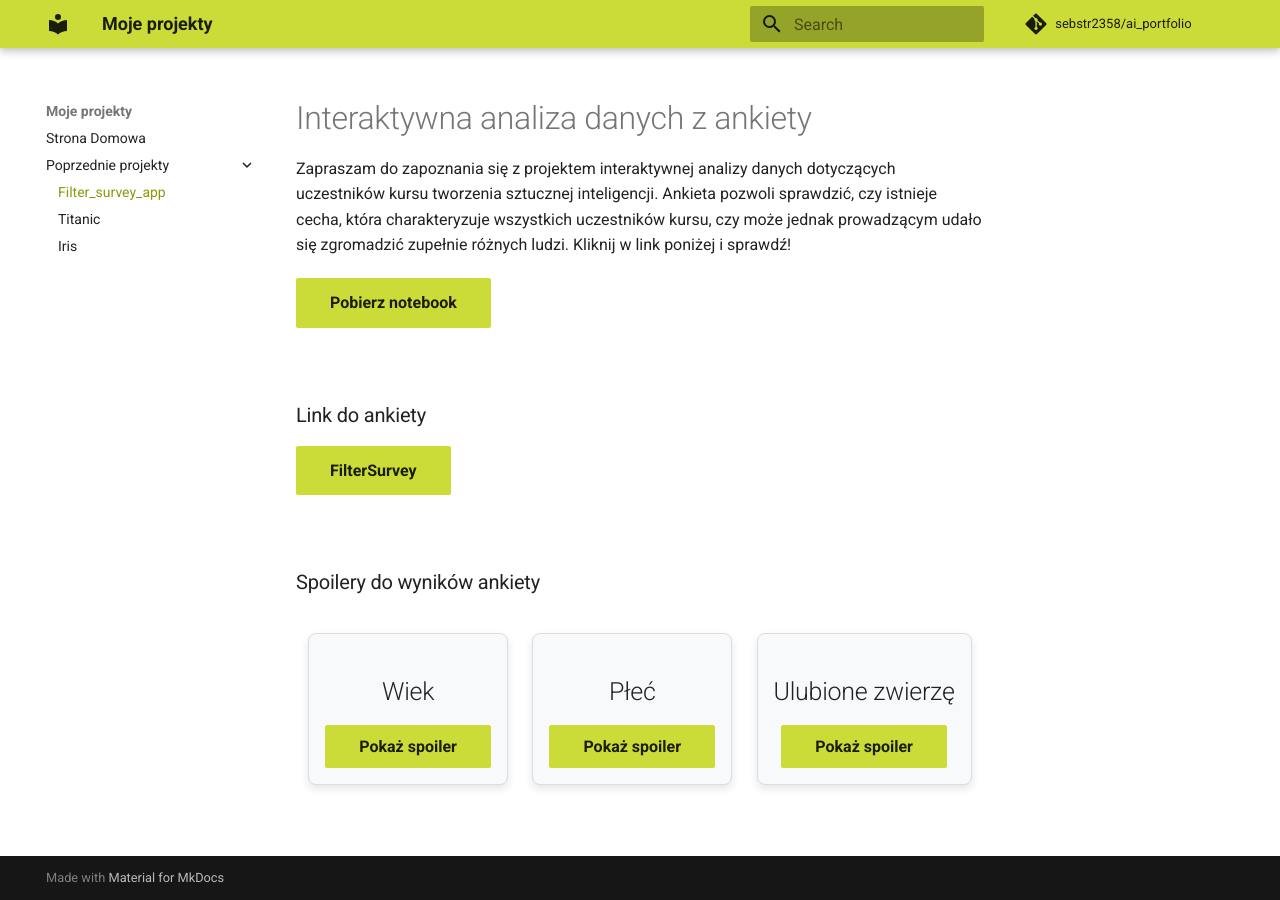
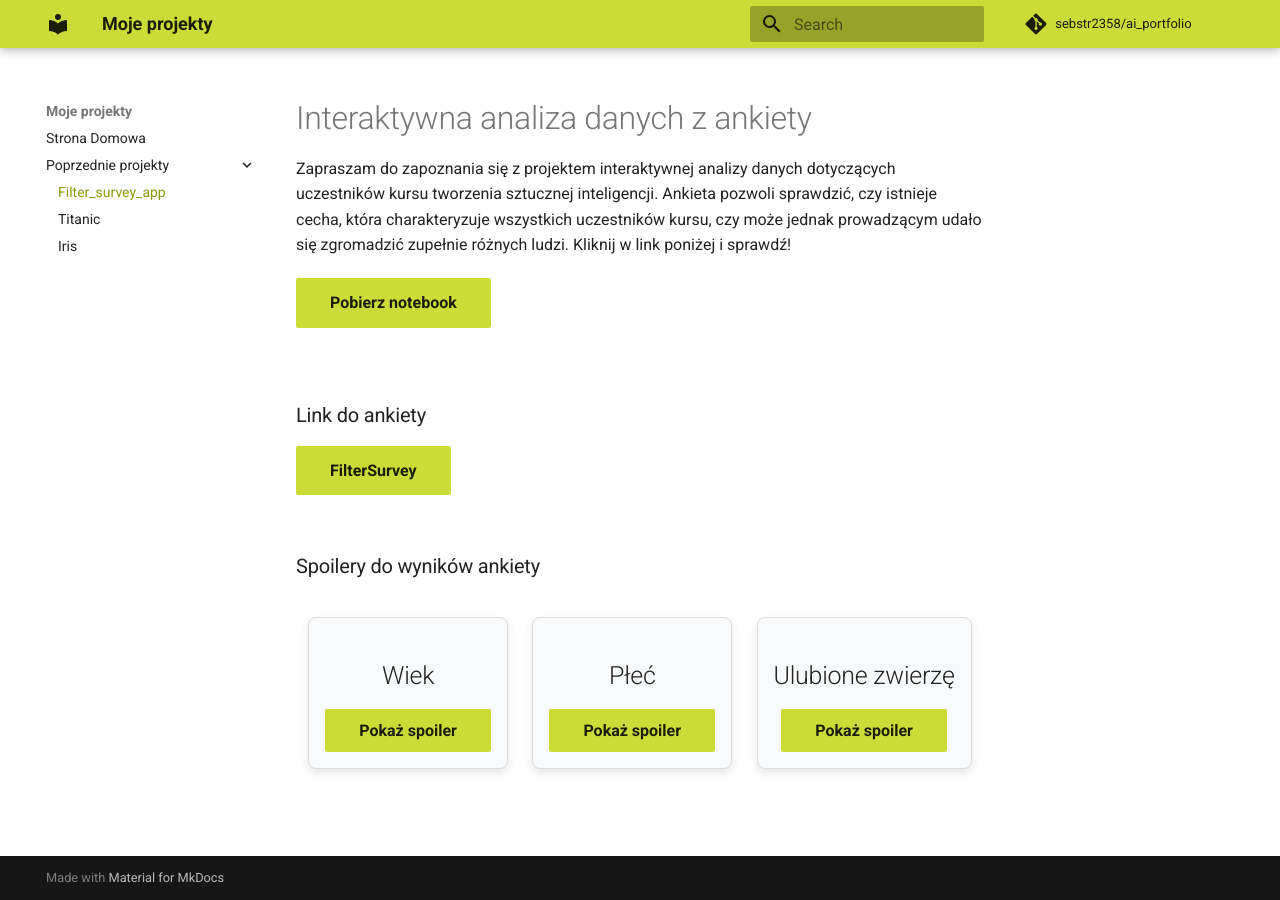
Before and after one commit to sebstr2358/ai_portfolio, an MkDocs documentation site: the page built from docs/filter_survey_app/index.md, in a window 1280 px wide. Built offline with MkDocs 1.6.1 and Material for MkDocs 9.7.7, drawn with Linux system fonts in a browser that asks for light colours; comment, search, counter and statistics services are not loaded.

Commit message:
change styles

```diff
--- a/docs/filter_survey_app/index.md
+++ b/docs/filter_survey_app/index.md
@@ -5,12 +5,12 @@
     Kliknij w link poniżej i sprawdź!</p>
 </header>
 
-<a href="app.py" style="margin-bottom: 2rem" class="md-button md-button--primary" target='_blank'>Pobierz notebook</a>
+<a href="app.py" style="margin-bottom: 2rem" class="md-button md-button--primary">Pobierz notebook</a>
 
 <h3>Link do ankiety</h3>
 <a href="https://filtersurveyapp.streamlit.app/" style="margin-bottom: 2rem" class="md-button md-button--primary" target='_blank'>FilterSurvey</a>
 
-<h3>Spoilery do wyników ankiety</h3>
+<h3 style='margin-top: 0'>Spoilery do wyników ankiety</h3>
 <div style="display: flex">
     <div style="
             background-color: #f8f9fa;
```
